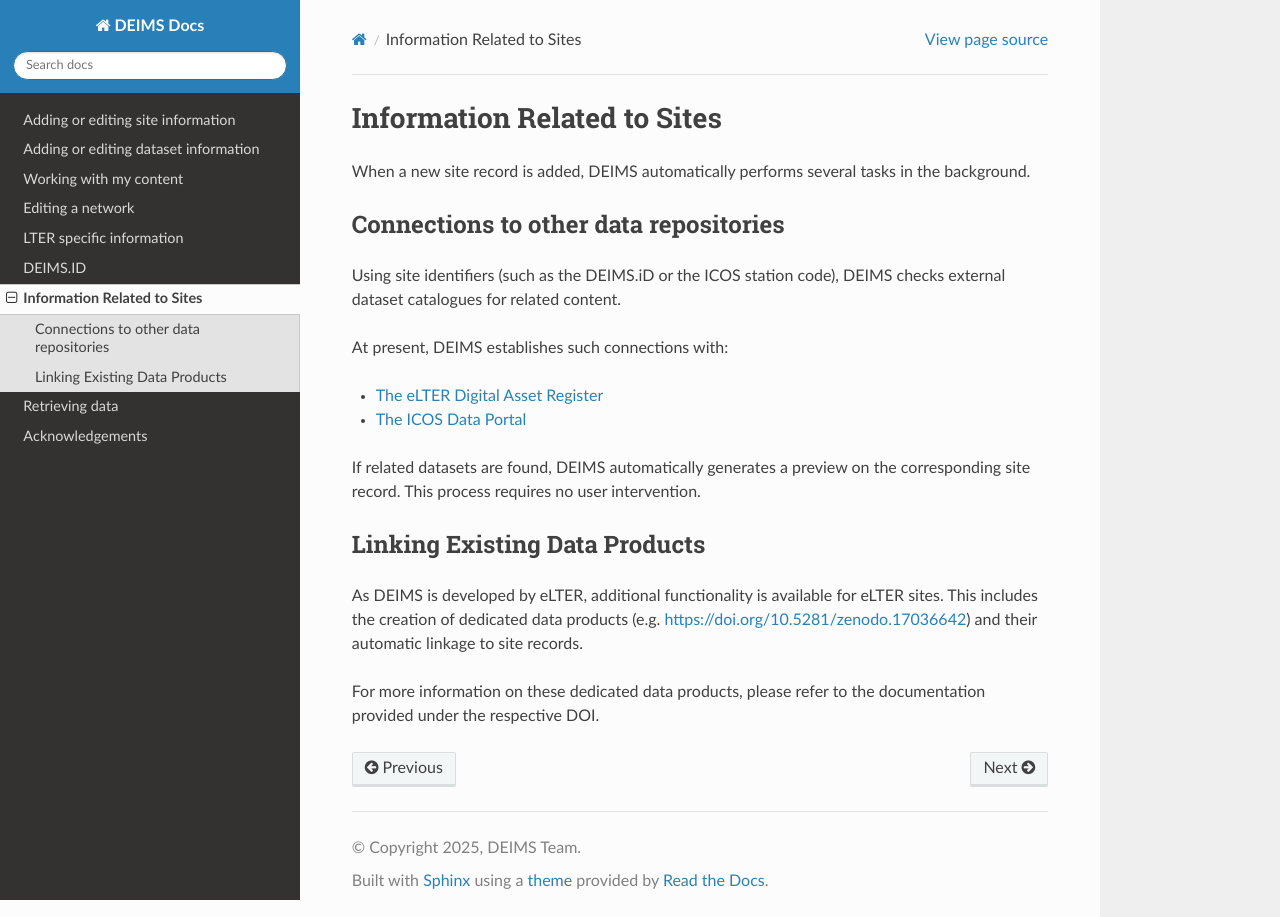
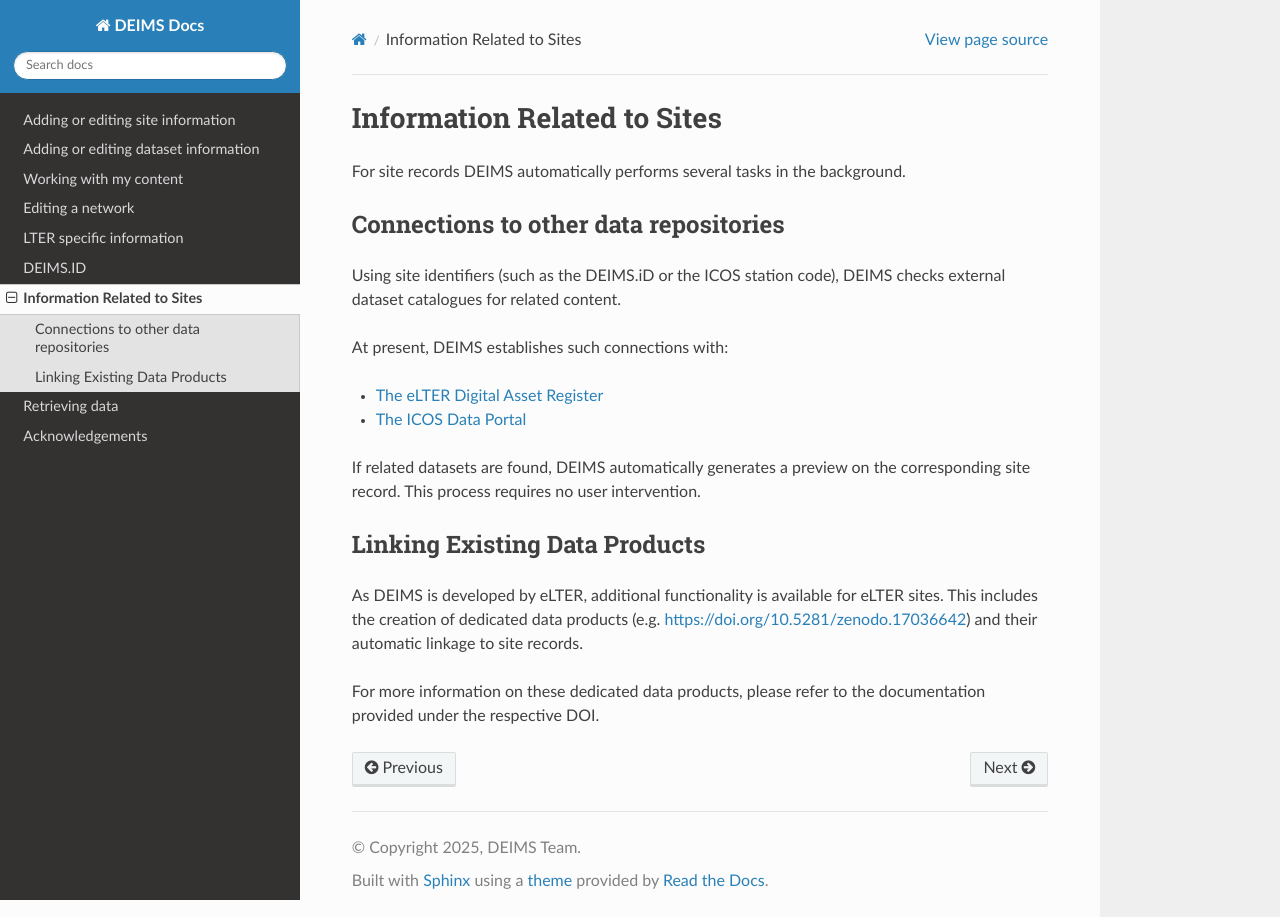
Before and after one commit to stopopol/deims_documentation, a Sphinx documentation site: the page built from source/related_information.rst, in a window 1280 px wide. Built offline with Sphinx 7.4.7 and the Read the Docs theme 3.1.0, drawn with Linux system fonts in a browser that asks for light colours.

Commit message:
Update related_information.rst

```diff
--- a/source/related_information.rst
+++ b/source/related_information.rst
@@ -2,7 +2,7 @@
 Information Related to Sites
 ==============================================
 
-When a new site record is added, DEIMS automatically performs several tasks in the background.
+For site records DEIMS automatically performs several tasks in the background.
 
 Connections to other data repositories
 ============================================================
```
